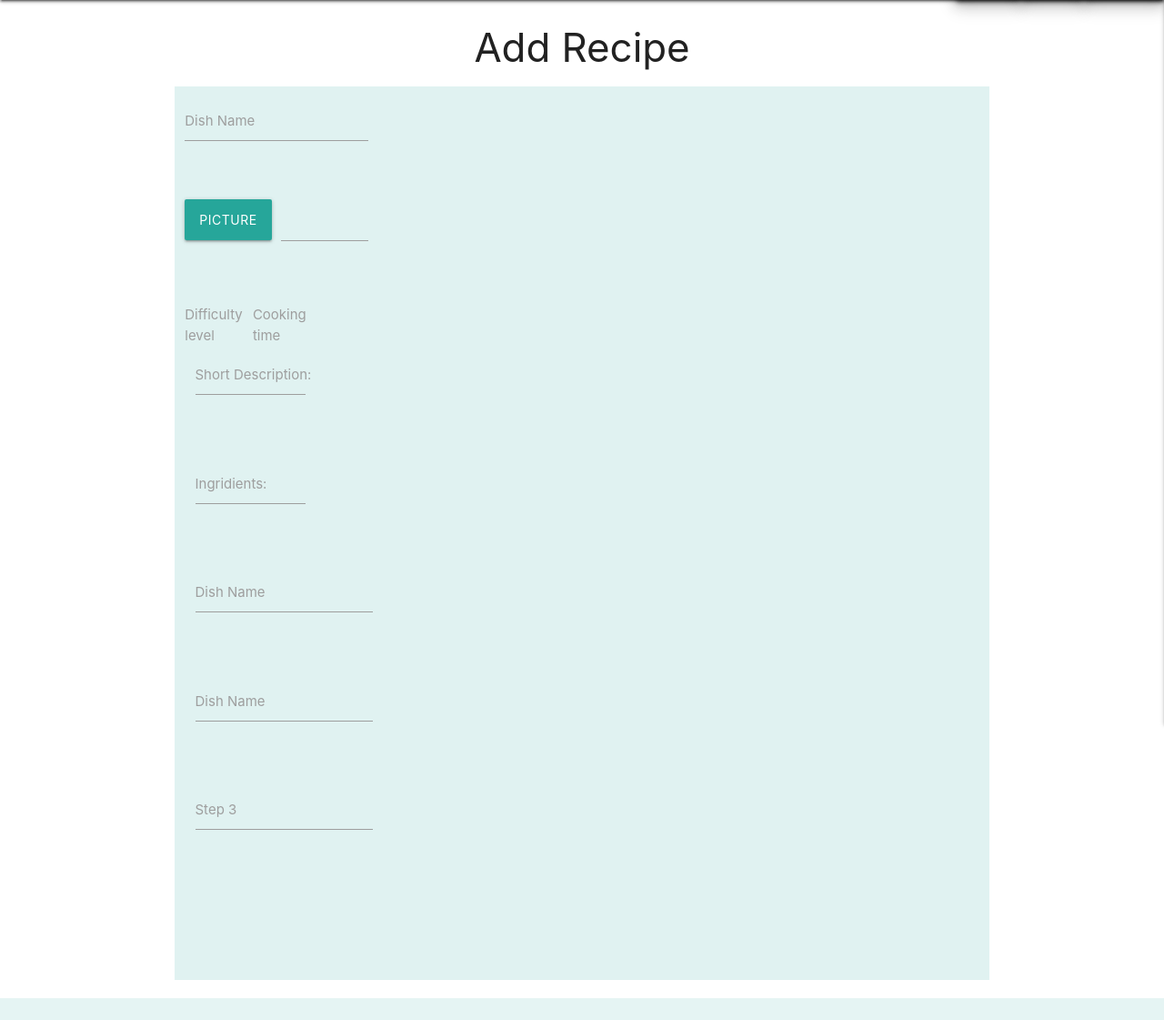
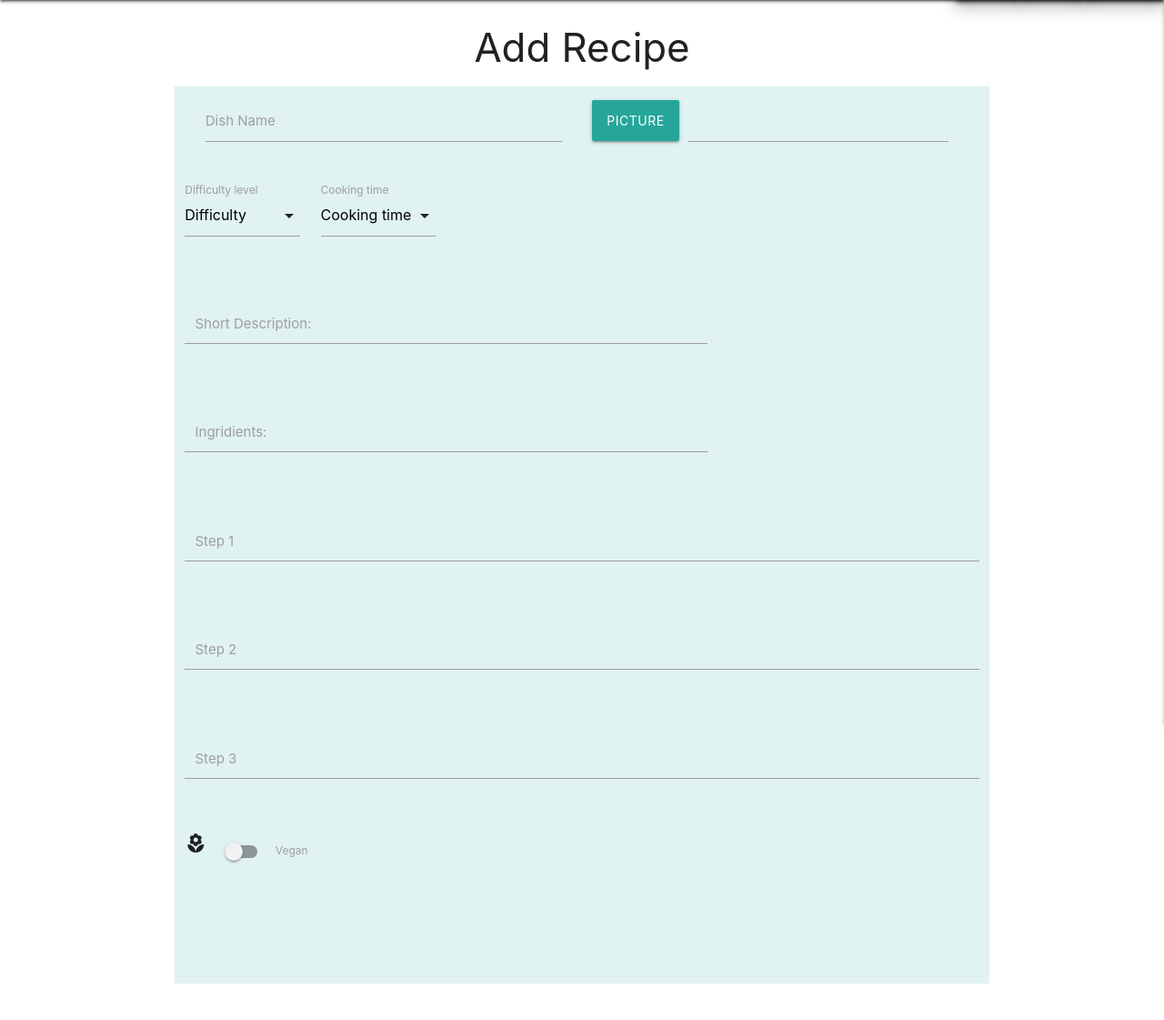
Before and after one commit to Jakub1994/Bookwithrecepies, a Flask app: page /add_recipe in a window 1280 px wide. Shown: the part 64-1185 px from the top of the page at 91% size. Before the commit the page ends 1161 px from the top, so only its background shows below. Run offline with Flask 2, Linux system fonts and the light colour scheme; some libraries are stand-ins or nearby versions.

Commit message:
add input submit

```diff
--- a/static/js/script.js
+++ b/static/js/script.js
@@ -2,16 +2,21 @@ document.addEventListener('DOMContentLoaded', function() {
     var elems = document.querySelectorAll('.sidenav');
     var instances = M.Sidenav.init(elems, {edge: "right"});
   });
+
 document.addEventListener('DOMContentLoaded', function() {
     var elems = document.querySelectorAll('.collapsible');
     var instances = M.Collapsible.init(elems, {inDuration: "200"});
   });
+
   document.addEventListener('DOMContentLoaded', function() {
     var elems = document.querySelectorAll('.tooltipped');
     var instances = M.Tooltip.init(elems, {enterDelay: "100"});
   });
-  $(document).ready(function() {
-    $('input#input_text, textarea#textarea2, textarea#textarea3, textarea#textarea4, textarea#textarea5, textarea#textarea6').characterCounter();
+
+  $('#recipe_name, #preparation_time, #difficulty_level, #short_describe, #ingredients, #step_1_of_preparation, #step_2, #step_3').val('');
+  M.textareaAutoResize($('#recipe_name, #preparation_time, #difficulty_level, #short_describe, #ingredients, #step_1_of_preparation, #step_2, #step_3'));
+
+   document.addEventListener('DOMContentLoaded', function() {
+    var elems = document.querySelectorAll('select');
+    var instances = M.FormSelect.init(elems, {});
   });
-  $('input#input_text, textarea#textarea2, textarea#textarea3, textarea#textarea4, textarea#textarea5, textarea#textarea6').val('');
-  M.textareaAutoResize($('input#input_text, textarea#textarea2, textarea#textarea3, textarea#textarea4, textarea#textarea5, textarea#textarea6'));
--- a/templates/new_recipes.html
+++ b/templates/new_recipes.html
@@ -2,17 +2,19 @@
 {% block content %}
 
 <h3 class="center-align">Add Recipe</h3>
-<div class="row container teal lighten-5 center-block">
+<div class="row">
+    <div class="container">
+    <div class="teal lighten-5">
     <form class="col s12" method="POST" action="">
-        <div class="row">
-            <div class="input-field col s3 center-block">
-                <textarea id="recipe_name" name="recipe_name" type="text" minlength="3" maxlength="60" required class="materialize-textarea"></textarea>
-                <label for="textarea1">Dish Name</label>
+        <div class="row col s6">
+            <div class="input-field col s12">
+                <input id="recipe_name" name="recipe_name" type="text" minlength="3" maxlength="60" required class="materialize-textarea"></input>
+                <label for="recipe_name">Dish Name</label>
             </div>
         </div>
-        <div class="row">
+        <div class="row col s6">
             <form action="#">
-                <div class="file-field input-field col s3">
+                <div class="file-field input-field col s12">
                     <div class="btn">
                         <span>Picture</span>
                         <input type="file">
@@ -24,62 +26,76 @@
             </form>
         </div>
         <div class="row">
-            <div class="input-field col s1">
+            <div class="input-field col s2">
             <select>
-                <option value="" disabled selected>Choose one</option>
-                <option value="1">Option 1</option>
-                <option value="2">Option 2</option>
-                <option value="3">Option 3</option>
+                <option value="Difficulty" disabled selected>Difficulty</option>
+                <option value="easy">easy</option>
+                <option value="medium">medium</option>
+                <option value="hard">hard</option>
             </select>
             <label>Difficulty level</label>
         </div>
         <div class="row">
-            <div class="input-field col s1">
+            <div class="input-field col s2">
             <select>
-                <option value="" selected>Choose your option</option>
-                <option value="1">Option 1</option>
-                <option value="2">Option 2</option>
-                <option value="3">Option 3</option>
+                <option value="Cooking time" selected>Cooking time</option>
+                <option value="0-15min">0-15min</option>
+                <option value="15-30min">15-30min</option>
+                <option value="30-45min">30-45min</option>
             </select>
             <label>Cooking time</label>
             </div>
         </div>
         <div class="row">
             <div class="input-field col s8">
-                <div class="input-field col s3 center-block">
-                <textarea id="recipe_name" name="recipe_name" type="text" minlength="50" maxlength="300" required class="materialize-textarea"></textarea>
-                <label for="textarea1">Short Description:</label>
+                <div class="input-field">
+                <textarea id="short_describe" name="short_describe" type="text" minlength="50" maxlength="300" required class="materialize-textarea"></textarea>
+                <label for="short_describe">Short Description:</label>
             </div>
         </div>
         <div class="row">
             <div class="input-field col s8">
-                <div class="input-field col s3 center-block">
-                <textarea id="recipe_name" name="recipe_name" type="text" minlength="50" maxlength="500" required class="materialize-textarea"></textarea>
-                <label for="textarea1">Ingridients:</label>
+                <div class="input-field">
+                <textarea id="ingredients" name="ingredients" type="text" minlength="50" maxlength="500" required class="materialize-textarea"></textarea>
+                <label for="ingredients">Ingridients:</label>
             </div>
         </div>
         <div class="row">
             <div class="input-field col s12">
-                <div class="input-field col s3 center-block">
-                <textarea id="recipe_name" name="recipe_name" type="text" minlength="3" maxlength="60" required class="materialize-textarea"></textarea>
-                <label for="textarea1">Dish Name</label>
+                <div class="input-field">
+                <textarea id="step_1_of_preparation" name="step_1_of_preparation" type="text" minlength="3" maxlength="60" required class="materialize-textarea"></textarea>
+                <label for="step_1_of_preparation">Step 1</label>
             </div>
         </div>
         <div class="row">
             <div class="input-field col s12">
-                <div class="input-field col s3 center-block">
-                <textarea id="recipe_name" name="recipe_name" type="text" minlength="3" maxlength="60" required class="materialize-textarea"></textarea>
-                <label for="textarea1">Dish Name</label>
+                <div class="input-field">
+                <textarea id="step_2" name="step_2" type="text" minlength="3" maxlength="60" required class="materialize-textarea"></textarea>
+                <label for="step_2">Step 2</label>
             </div>
         </div>
         <div class="row">
             <div class="input-field col s12">
-                <div class="input-field col s3 center-block">
-                <textarea id="recipe_name" name="recipe_name" type="text" minlength="3" maxlength="60" required class="materialize-textarea"></textarea>
-                <label for="textarea1">Step 3</label>
+                <div class="input-field">
+                <textarea id="step_3" name="step_3" type="text" minlength="3" maxlength="60" required class="materialize-textarea"></textarea>
+                <label for="step_3">Step 3</label>
+            </div>
+        </div>
+        <div class="row">
+            <div class="input-field col s12">
+                <div class="switch">
+                    <i class="material-icons tooltipped" data-position="right" data-tooltip="VEGAN">local_florist</i>
+                    <label for="vegan">
+                        <input type="checkbox" id="vegan" name="vegan">
+                        <span class="lever"></span>
+                        Vegan
+                    </label>
+                </div>
             </div>
         </div>
     </form>
+    </div>
+    </div>
 </div>
 
 
```
